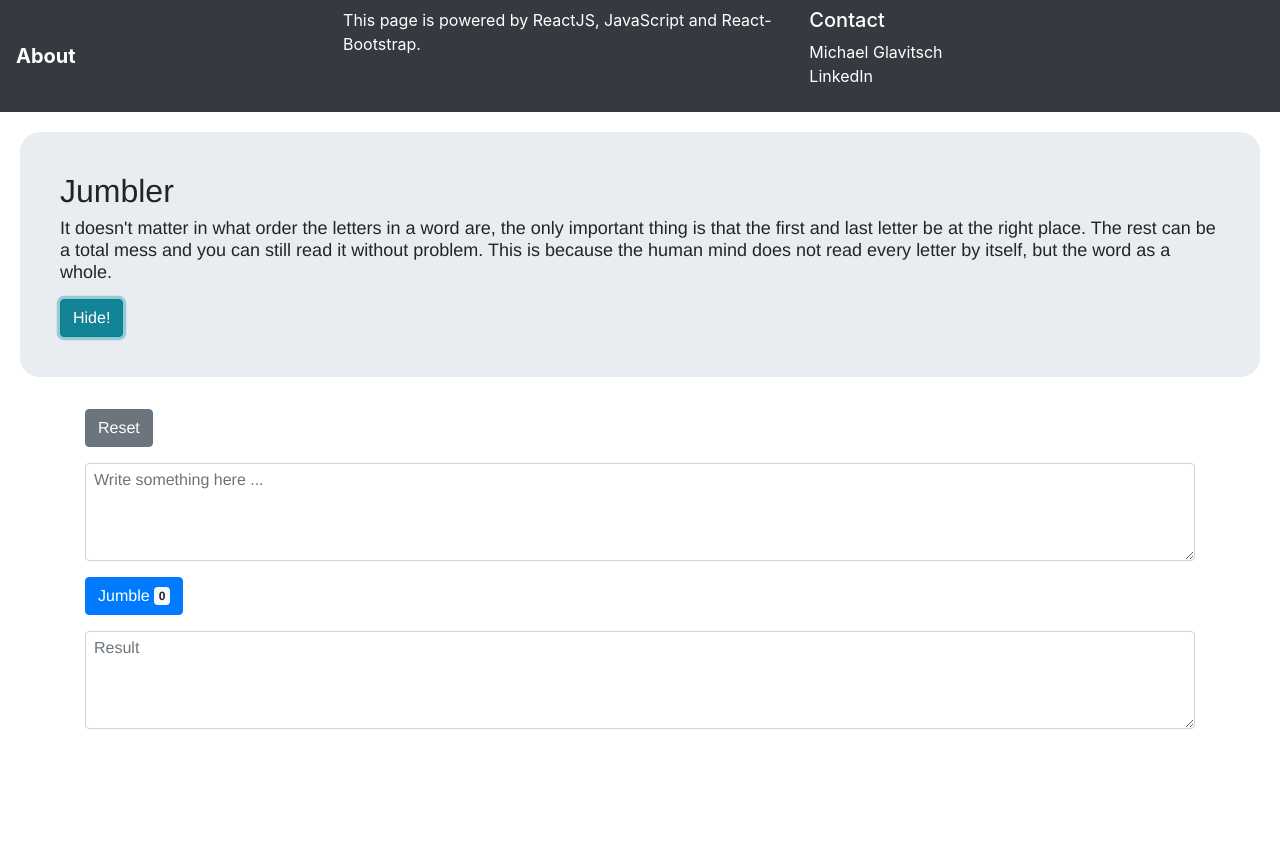
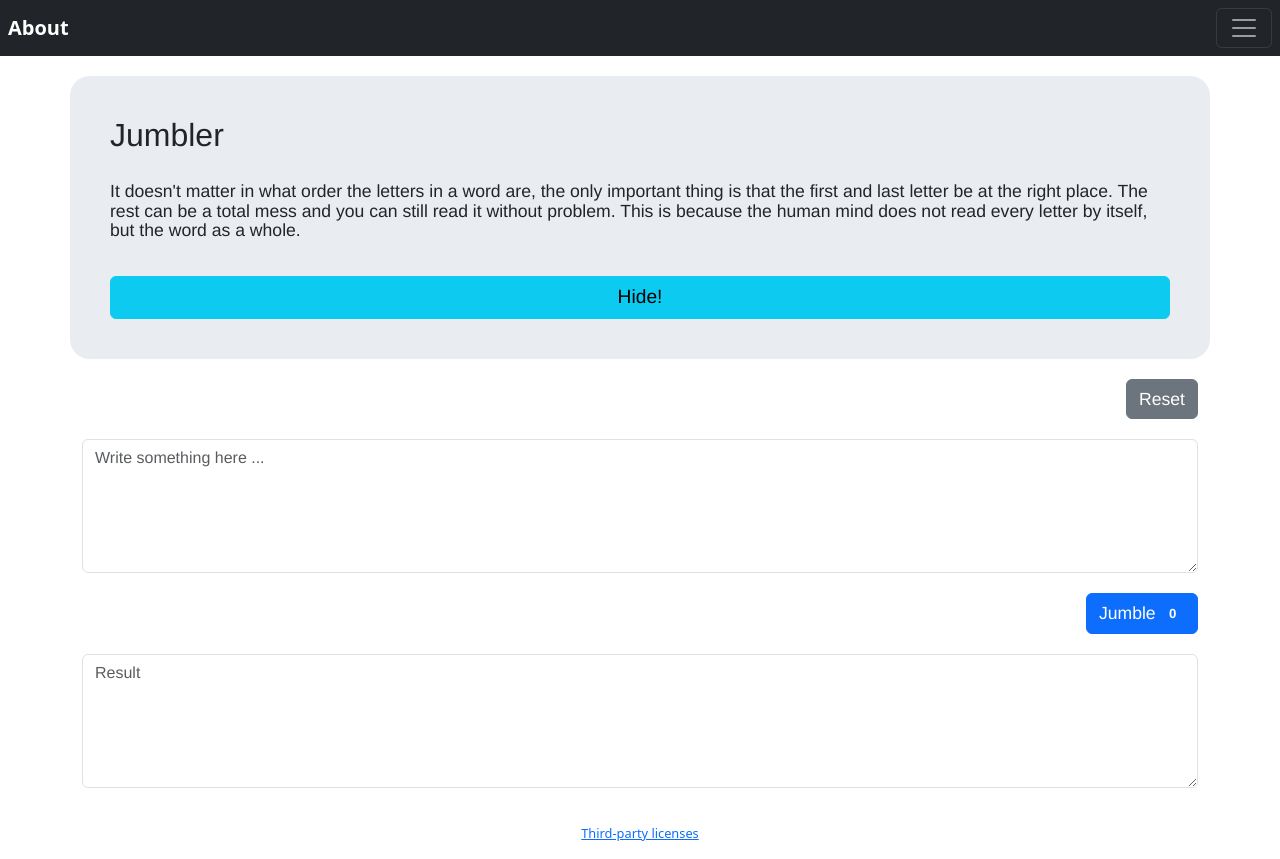
Before and after one commit to mglavitsch/jumbler-react, a React app in the folder jumbler-app-js/: page / in a window 1280 px wide. Both pictures are taken after a click on the button "Try it out!". Before the commit the page ends 800 px from the top, so only its background shows below. Built offline with nearby package versions, Linux system fonts and the light colour scheme; the HTML template or start-up script is replaced by a standard one.

Commit message:
npm dependencies updated, build process optimized, minor app refactoring

```diff
--- /dev/null
+++ b/jumbler-app-js/SimpleLicensePlugin.js
@@ -0,0 +1,37 @@
+const crypto = require("crypto");
+const { Compilation, sources } = require("webpack");
+
+class SimpleLicensePlugin {
+  constructor(options = {}) {
+    this.outputFilename = options.outputFilename || "THIRD-PARTY-LICENSES.dev.txt";
+  }
+
+  apply(compiler) {
+    compiler.hooks.thisCompilation.tap("SimpleLicensePlugin", (compilation) => {
+      compilation.hooks.processAssets.tap(
+        {
+          name: "SimpleLicensePlugin",
+          stage: Compilation.PROCESS_ASSETS_STAGE_ADDITIONS,
+        },
+        () => {
+          const now = new Date();
+          const zurichTime = now.toLocaleString("de-CH", { timeZone: "Europe/Zurich" });
+          const ms = String(now.getMilliseconds()).padStart(3, "0");
+          const timeStamp = `${zurichTime}.${ms}`;
+          // MD5-Hash für den Dateinamen
+          const licenseText =
+            "<placeholder for license text content of dependencies installed in node_modules>\n"
+            + "Generated on: " + timeStamp + "\n";
+          const hash = crypto.createHash("md5").update(licenseText).digest("hex").slice(0, 8);
+
+          // Asset hinzufügen
+          compilation.emitAsset(this.outputFilename, new sources.RawSource(licenseText));
+
+          console.log("Generated license file:", this.outputFilename);
+        }
+      );
+    });
+  }
+}
+
+module.exports = SimpleLicensePlugin;
--- a/jumbler-app-js/src/App.js
+++ b/jumbler-app-js/src/App.js
@@ -1,10 +1,8 @@
-import React, { Component, Suspense, lazy } from "react";
-import Button from "react-bootstrap/Button";
-import Jumbotron from "react-bootstrap/Jumbotron";
-import Navbar from "react-bootstrap/Navbar";
+import React, { Component } from "react";
+import { Button, Container, Navbar, Row, Col } from "react-bootstrap";
 import "bootstrap/dist/css/bootstrap.min.css";
-
-const Playground = lazy(() => import("./components/playground.jsx"));
+import Playground from "./components/playground.jsx";
+import Jumbler from "./lib/jumble.js";
 
 class App extends Component {
   textInputId;
@@ -40,9 +38,8 @@ class App extends Component {
   };
 
   handleJumble = () => {
-    import("./lib/jumble.js").then(moduleObj => {
     let newTextInput = document.getElementById(this.textInputId).value;
-      let jumbler = new moduleObj.default(newTextInput);
+    let jumbler = new Jumbler(newTextInput);
     let newTextOutput = jumbler.getJumbledText(true);
     document.getElementById(this.textOutputId).value = newTextOutput;
     this.setState({
@@ -54,7 +51,6 @@ class App extends Component {
           : newTextInput !== this.state.textInput
             ? 1
             : this.state.counter + 1
-      });
     });
   };
 
@@ -72,7 +68,6 @@ class App extends Component {
   renderPlayground() {
     if (this.state.playgroundVisible) {
       return (
-        <Suspense fallback={<h2>Loading...</h2>}>
         <Playground
           onReset={this.handleReset}
           onJumble={this.handleJumble}
@@ -82,7 +77,6 @@ class App extends Component {
           textOutput={this.state.textOutput}
           counter={this.state.counter}
         />
-        </Suspense>
       );
     }
   }
@@ -94,20 +88,20 @@ class App extends Component {
     return (
       <React.Fragment>
         <header>
-          <Navbar variant="dark" bg="dark" expand="xl">
+          <Navbar className="p-2" variant="dark" bg="dark" expand={false}>
             <Navbar.Brand>
               <strong>About</strong>
             </Navbar.Brand>
-            <Navbar.Toggle />
+            <Navbar.Toggle aria-controls="navbar-content" />
             <Navbar.Collapse>
-              <div className="container">
-                <div className="row">
-                  <div className="col-sm-8">
+              <Container>
+                <Row>
+                  <Col sm={8}>
                     <p className="text-white">
                       This page is powered by ReactJS, JavaScript and React-Bootstrap.
                     </p>
-                  </div>
-                  <div className="col-sm-4">
+                  </Col>
+                  <Col sm={4}>
                     <h5 className="text-white">Contact</h5>
                     <ul className="list-unstyled">
                       <li className="text-white">Michael Glavitsch</li>
@@ -120,14 +114,14 @@ class App extends Component {
                         </a>
                       </li>
                     </ul>
-                  </div>
-                </div>
-              </div>
+                  </Col>
+                </Row>
+              </Container>
             </Navbar.Collapse>
           </Navbar>
         </header>
         <main>
-          <Jumbotron style={this.jumbotronStyle}>
+          <Container style={this.jumbotronStyle}>
             <h1>Jumbler</h1>
             <p>
               It doesn't matter in what order the letters in a word are, the
@@ -137,13 +131,14 @@ class App extends Component {
               every letter by itself, but the word as a whole.
             </p>
             <Button
+              className="app-style"
               variant="info"
               type="button"
               onClick={this.handleShowPlayground}
             >
               {buttonText}
             </Button>
-          </Jumbotron>
+          </Container>
           {this.renderPlayground()}
         </main>
       </React.Fragment>
--- a/jumbler-app-js/src/components/playground.jsx
+++ b/jumbler-app-js/src/components/playground.jsx
@@ -23,9 +23,9 @@ export default class Playground extends Component {
       <Form>
         <Container>
           <Row>
-            <Col>
+            <Col className="right-align">
               <Form.Group controlId="resetButton">
-                <Button variant="secondary" onClick={onReset}>
+                <Button className="pg-style" variant="secondary" onClick={onReset}>
                   Reset
                 </Button>
               </Form.Group>
@@ -38,16 +38,14 @@ export default class Playground extends Component {
                   as="textarea"
                   rows="5"
                   placeholder="Write something here ..."
-                >
-                  {textInput}
-                </Form.Control>
+                  defaultValue={textInput} />
               </Form.Group>
             </Col>
           </Row>
           <Row>
-            <Col>
+            <Col className="right-align">
               <Form.Group controlId="jumbleButton">
-                <Button variant="primary" onClick={onJumble}>
+                <Button className="pg-style" variant="primary" onClick={onJumble}>
                   Jumble <Badge variant="light">{counter}</Badge>
                 </Button>
               </Form.Group>
@@ -56,9 +54,11 @@ export default class Playground extends Component {
           <Row>
             <Col>
               <Form.Group controlId={textOutputId}>
-                <Form.Control as="textarea" rows="5" placeholder="Result">
-                  {textOutput}
-                </Form.Control>
+                <Form.Control
+                  as="textarea"
+                  rows="5"
+                  placeholder="Result"
+                  defaultValue={textOutput} />
               </Form.Group>
             </Col>
           </Row>
--- a/jumbler-app-js/src/index.css
+++ b/jumbler-app-js/src/index.css
@@ -1,3 +1,7 @@
+html {
+  font-size: 16px;
+}
+
 body {
   margin: 0;
   font-family: -apple-system, BlinkMacSystemFont, "Segoe UI", "Roboto", "Oxygen",
@@ -15,31 +19,36 @@ code {
 .container {
   display: flex;
   flex-direction: column;
+  gap: 1.25rem;
 }
 
-.jumbotron {
+.container {
   font-family: "Helvetica";
-  margin: 20px;
+  margin: 1.25rem;
 }
 
-.jumbotron h1 {
-  font-size: 32px;
+.container h1 {
+  font-size: 2rem;
 }
 
-.jumbotron p {
-  font-size: 18px;
-  line-height: 1.2em;
+.container p {
+  font-size: 1.1rem;
+  line-height: 1.2rem;
 }
 
-.form-group textarea {
-  width: 100%;
-  font-family: "Helvetica";
-  font-size: 16px;
-  line-height: 16px;
-  padding: 8px;
+.app-style {
+  font-size: 1.2rem !important;
 }
 
-.form-group button {
-  font-family: "Helvetica";
-  font-size: 16px;
+.pg-style {
+  font-size: 1.1rem !important;
 }
+
+.form-control {
+  font-size: 1rem !important;
+}
+
+.right-align {
+  display: flex;
+  justify-content: flex-end;
+}
--- /dev/null
+++ b/jumbler-app-js/src/index.html
@@ -0,0 +1,20 @@
+<!DOCTYPE html>
+<html lang="en">
+
+<head>
+  <meta charset="UTF-8">
+  <meta name="viewport" content="width=device-width, initial-scale=1.0">
+  <title>React App Jumbler</title>
+</head>
+
+<body>
+  <div id="root"></div>
+  <script src="<%= bundleHref %>"></script>
+  <footer style="text-align:center; padding:1rem; font-size:0.8rem; color:#666666;">
+    <a href="<%= licenseHref %>" target="_blank" rel="noopener noreferrer">
+      Third-party licenses
+    </a>
+  </footer>
+</body>
+
+</html>
--- a/jumbler-app-js/src/index.js
+++ b/jumbler-app-js/src/index.js
@@ -1,10 +1,12 @@
 import React from "react";
-import ReactDOM from "react-dom";
+import { createRoot } from "react-dom/client";
 import "./index.css";
 import App from "./App";
 import * as serviceWorker from "./serviceWorker";
 
-ReactDOM.render(<App />, document.getElementById("root"));
+const container = document.getElementById("root");
+const root = createRoot(container);
+root.render(<App />);
 
 // If you want your app to work offline and load faster, you can change
 // unregister() to register() below. Note this comes with some pitfalls.
--- a/jumbler-app-js/webpack.config.js
+++ b/jumbler-app-js/webpack.config.js
@@ -1,16 +1,24 @@
-var path = require("path");
+const path = require("path");
+const HtmlWebpackPlugin = require("html-webpack-plugin");
+const TerserPlugin = require("terser-webpack-plugin");
+const packageJson = require("./package.json");
+const LicenseWebpackPlugin = require('license-webpack-plugin').LicenseWebpackPlugin;
+const SimpleLicensePlugin = require("./SimpleLicensePlugin");
 
-const distDir = path.join(__dirname, "dist");
-const srcDir = path.join(__dirname, "src");
+const distDir = path.resolve(__dirname, "dist"); // bundle.js goes here
+const srcDir = path.resolve(__dirname, "src");
 
-module.exports = {
-  entry: {
-    app: srcDir + "/index.js"
-  },
-  mode: "development",
+module.exports = (env, argv) => {
+  const isDev = argv.mode === "development";
+
+  return {
+    entry: path.join(srcDir, "index.js"),
+    mode: isDev ? "development" : "production",
     output: {
       path: distDir,
-    filename: "bundle.js"
+      filename: "bundle.[contenthash].js",
+      publicPath: "/dist/",
+      clean: true,
     },
     module: {
       rules: [
@@ -21,18 +29,61 @@ module.exports = {
             loader: "babel-loader",
             options: {
               presets: ["@babel/preset-env", "@babel/preset-react"],
-            plugins: ["@babel/plugin-proposal-class-properties"]
-          }
-        }
+              plugins: ["@babel/plugin-transform-class-properties"],
+            },
+          },
         },
         {
           test: /\.css$/i,
-        use: ["style-loader", "css-loader"]
-      }
-    ]
+          use: ["style-loader", "css-loader"],
         },
+      ],
+    },
+    plugins: [
+      new LicenseWebpackPlugin({
+        outputFilename: "THIRD-PARTY-LICENSES.txt",
+        excludedPackageTest: (packageName) => Boolean(packageJson.devDependencies?.[packageName]),
+      }),
+      new SimpleLicensePlugin({
+        outputFilename: "THIRD-PARTY-LICENSES.dev.txt",
+      }),
+      new HtmlWebpackPlugin({
+        template: path.join(srcDir, "index.html"),
+        filename: "index.html",
+        inject: false,
+        minify: false,
+        templateParameters: (compilation) => {
+          const bundleFile = Object.keys(compilation.assets).find(f => f.includes("bundle"));
+          const licenseFile = Object.keys(compilation.assets).find(f => f.includes("THIRD-PARTY-LICENSES"));
+          return {
+            bundleHref: bundleFile,
+            licenseHref: licenseFile,
+          };
+        },
+      }),
+    ],
     devServer: {
-    publicPath: "/",
-    contentBase: "./"
-  }
+      static: {
+        directory: __dirname,
+      },
+      compress: true,
+      port: 8080,
+      hot: true,
+      client: { overlay: false },
+    },
+    resolve: {
+      extensions: [".js", ".jsx"],
+    },
+    devtool: isDev ? "eval-source-map" : false,
+    optimization: {
+      splitChunks: false,
+      runtimeChunk: false,
+      minimize: true,
+      minimizer: [
+        new TerserPlugin({
+          extractComments: false, // disables separate .LICENSE.txt
+        }),
+      ],
+    },
   };
+};
```
Also changed, not shown: jumbler-app-js/build-script.js (added, +38 -0 lines), jumbler-app-js/package.json (+21 -19 lines), jumbler-app-js/src/lib/jumble.js, 1 other file (tests, documents, lock files or other folders). Lines whose indentation alone changed are shown as unchanged.
